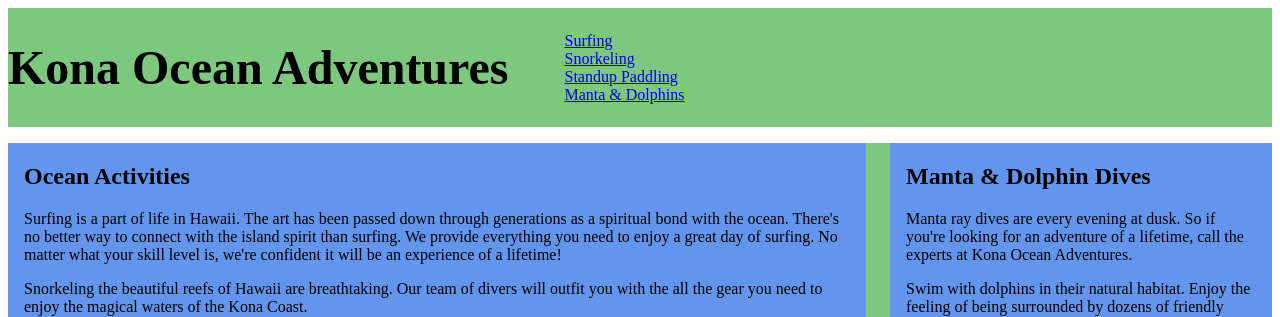
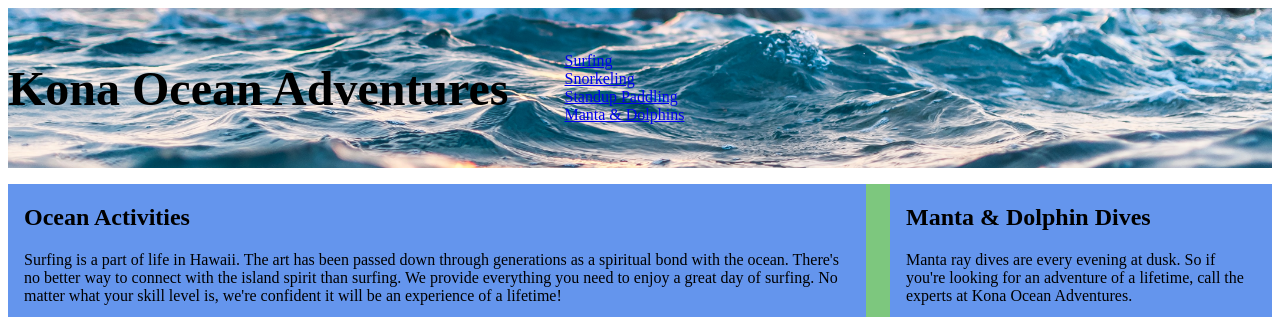
Before and after one commit to Edkmarciniak/BizPage-5, a plain HTML site: page index.html in a window 1280 px wide. Shown: the top 317 px of the page. Drawn offline with Linux system fonts and the light colour scheme.

Commit message:
Add hero back to html. Did not work without it

```diff
--- a/index.html
+++ b/index.html
@@ -8,7 +8,7 @@
   </head>
 <body>
     <header>
-       <div id="header-image">
+       <div id="hero">
           <h1>Kona Ocean Adventures</h1>
           <ul>
             <li><a href="./index.html">Surfing</a></li>
```
